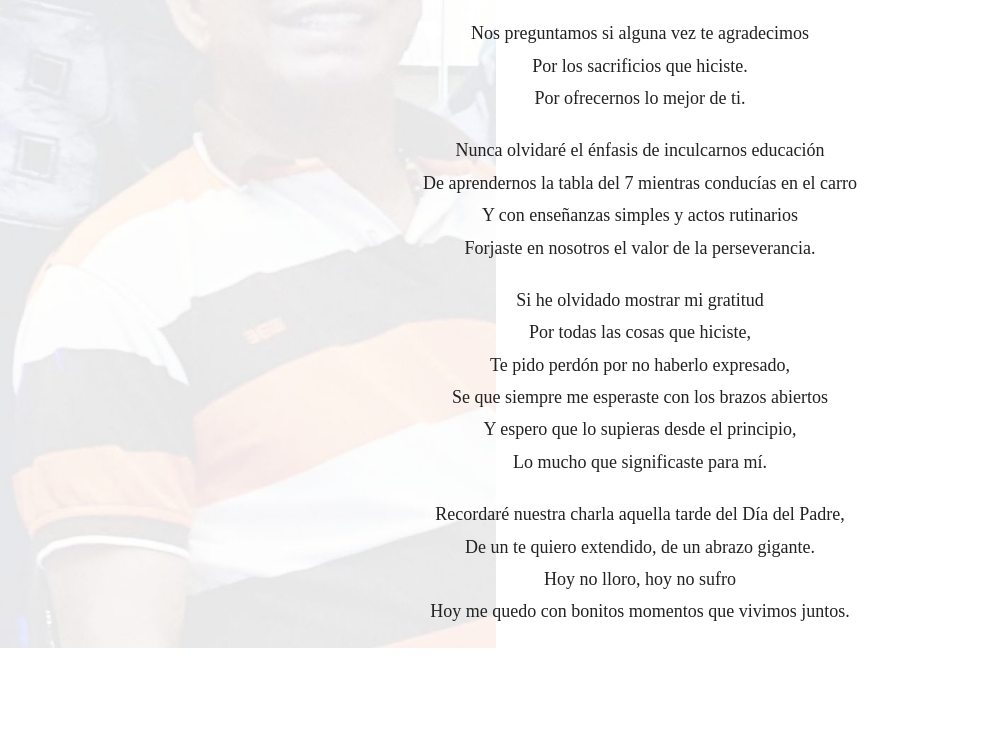
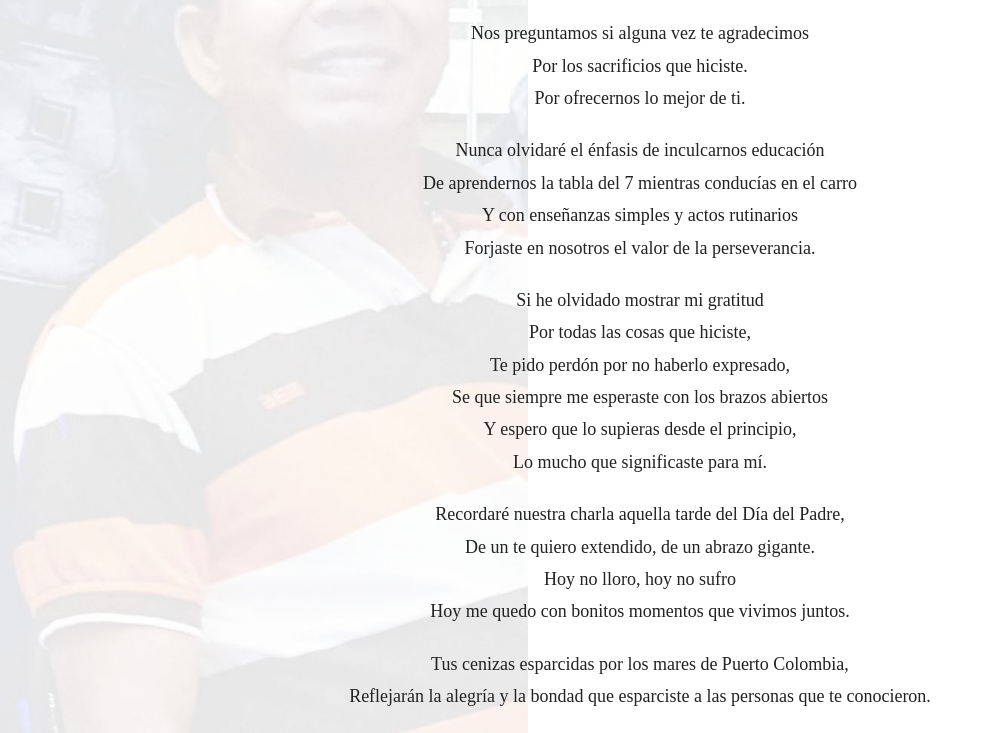
Before and after one commit to Alffonti/dedicatoria-a-papa, a plain HTML site: page index.html in a window 1280 px wide. Shown: the part 668-1401 px from the top of the page, without its empty margins (0-993 px from the left). Before the commit the page ends 1316 px from the top, so only its background shows below. Drawn offline with Linux system fonts and the light colour scheme; a web font is replaced by a local one.

Commit message:
Update text

```diff
--- a/index.html
+++ b/index.html
@@ -85,6 +85,11 @@
             <br>
             Hoy me quedo con bonitos momentos que vivimos juntos.
         </p>
+        <p>
+            Tus cenizas esparcidas por los mares de Puerto Colombia,
+            <br>
+            Reflejarán la alegría y la bondad que esparciste a las personas que te conocieron.
+        </p>
     </article>
 </body>
 </html>
```
